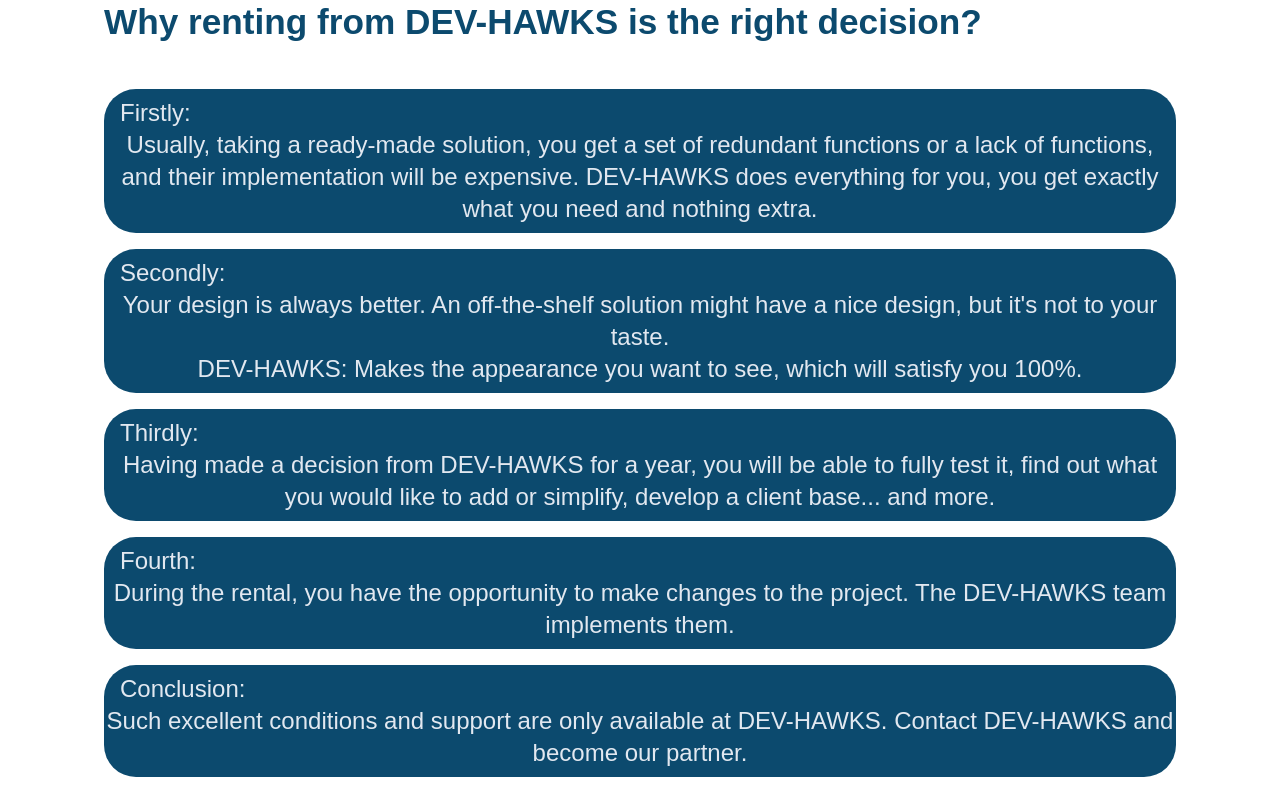
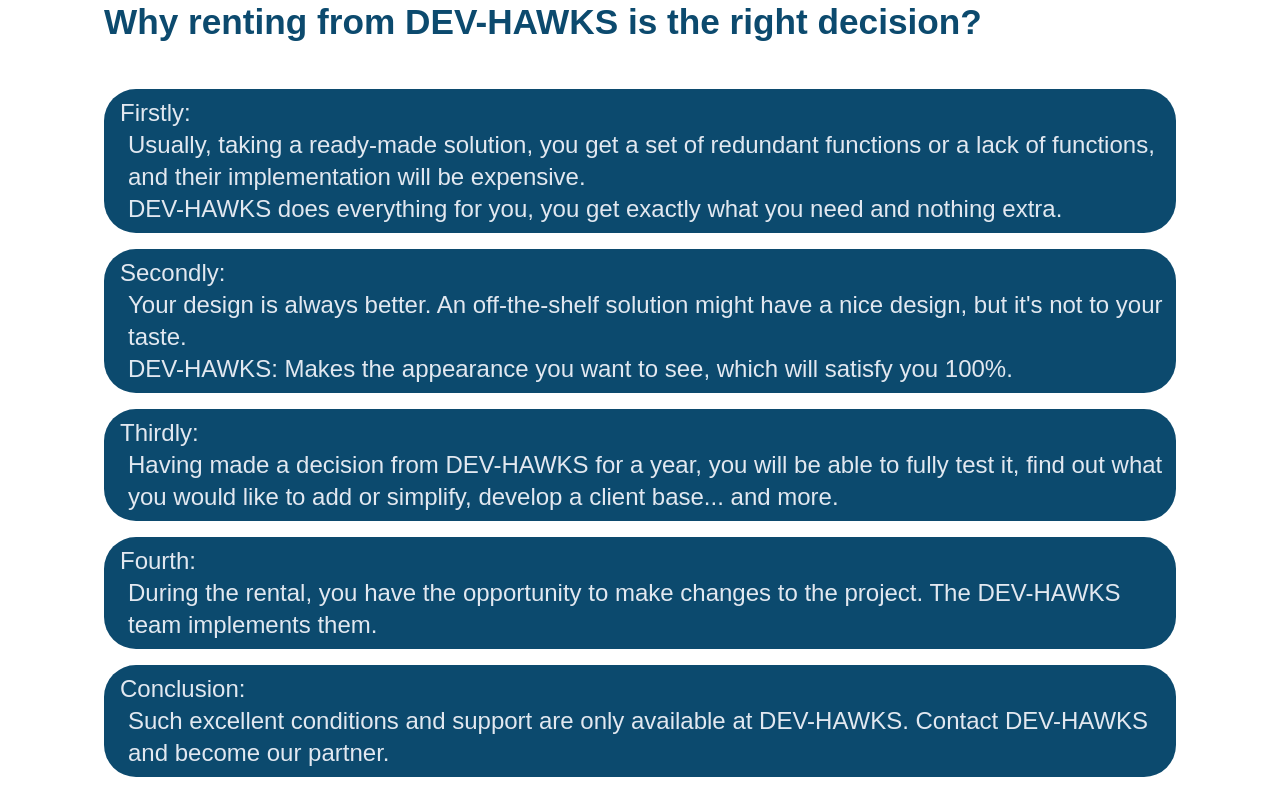
Before and after one commit to Minaht007/DEV-HAWKS-II, a Next.js app: page /en/prices in a window 1280 px wide. Shown: the part 1020-1820 px from the top of the page. Built offline with nearby package versions, Linux system fonts and the light colour scheme.

Commit message:
Prices styles for rent

```diff
--- a/messages/en.json
+++ b/messages/en.json
@@ -232,7 +232,8 @@
 
         "rentTitleQuestion": "Why renting from DEV-HAWKS is the right decision?",
        "rentScripUnderTitleOne": "Firstly:",
-       "rentScriptOne": "Usually, taking a ready-made solution, you get a set of redundant functions or a lack of functions, and their implementation will be expensive. DEV-HAWKS does everything for you, you get exactly what you need and nothing extra.",
+       "rentScriptOne": "Usually, taking a ready-made solution, you get a set of redundant functions or a lack of functions, and their implementation will be expensive.",
+       "rentScriptOneDev": "DEV-HAWKS does everything for you, you get exactly what you need and nothing extra.",
 
        "rentScripUnderTitleTwo": "Secondly:",
        "rentScriptTwoP-1": "Your design is always better. An off-the-shelf solution might have a nice design, but it's not to your taste.",
--- a/messages/ua.json
+++ b/messages/ua.json
@@ -234,7 +234,8 @@
 
        "rentTitleQuestion": "Чому оренда в DEV-HAWKS є правильним рішенням?",
        "rentScripUnderTitleOne": "По перше:",
-       "rentScriptOne": "Зазвичай взявши  готове рішення ви отримуєте набір зайвих функцій або нестачу функцій і внесення їх дорого коштуватиме. DEV-HAWKS все робить під вас, ви отримуєте саме те, що вам потрібно і нічого зайвого. ",
+       "rentScriptOne": "Зазвичай взявши  готове рішення ви отримуєте набір зайвих функцій або нестачу функцій і внесення їх дорого коштуватиме.",
+       "rentScriptOneDev": "DEV-HAWKS все робить під вас, ви отримуєте саме те, що вам потрібно і нічого зайвого.",
 
        "rentScripUnderTitleTwo": "По друге:",
        "rentScriptTwoP-1": "Свій дизайн завжди краще. У готового рішення може бути гарний дизайн, але це не ваш смак.",
--- a/src/components/priceTabDev.jsx
+++ b/src/components/priceTabDev.jsx
@@ -9,7 +9,7 @@
 const spanStyle = "py-5 px-10";
 const tabTitleStyle = "text-center text-2xl font-bold text-textContacts";
 
-const rentTextStyle = "flex flex-col justify-center  py-2 md:text-xl desk:text-2xl bg-numberBG rounded-[32px] text-center text-secondaryTextColor my-4"
+const rentTextStyle = "flex flex-col justify-center  py-2 md:text-xl desk:text-2xl bg-numberBG rounded-[32px] text-center text-secondaryTextColor my-4 text-start"
 
 const PriceForTAbAndDev = () => {
   const t = useTranslations("Prices");
@@ -121,34 +121,35 @@
             <p className="text-start pl-4">
               {t("rentScripUnderTitleOne")}
             </p>
-            <p>{t("rentScriptOne")}</p>
+            <p className="pl-6">{t("rentScriptOne")}</p>
+            <p className="pl-6">{t("rentScriptOneDev")}</p>
           </li>
 
           <li className={rentTextStyle}>
             <p className="text-start pl-4">
               {t("rentScripUnderTitleTwo")}
             </p>
-            <p>{t("rentScriptTwoP-1")}</p>
-            <p>{t("rentScriptTwoP-2")}</p>
+            <p className="pl-6">{t("rentScriptTwoP-1")}</p>
+            <p className="pl-6">{t("rentScriptTwoP-2")}</p>
           </li>
 
           <li className={rentTextStyle}>
             <p className="text-start pl-4">
               {t("rentScripUnderTitleThree")}
             </p>
-            <p>{t("rentScriptThree")}</p>
+            <p className="pl-6">{t("rentScriptThree")}</p>
           </li>
 
           <li className={rentTextStyle}>
             <p className="text-start pl-4">
               {t("rentScripUnderTitleFour")}
             </p>
-            <p>{t("rentScriptFour")}</p>
+            <p className="pl-6">{t("rentScriptFour")}</p>
           </li>
 
           <li className={rentTextStyle}>
             <p className="text-start pl-4">{t("conclusion")}</p>
-            <p >{t("conclusionScript")}</p>
+            <p className="pl-6">{t("conclusionScript")}</p>
           </li>
         </ul>
       </div>
--- a/src/components/pricesTabMobile.jsx
+++ b/src/components/pricesTabMobile.jsx
@@ -87,6 +87,7 @@
               {t("rentScripUnderTitleOne")}
             </p>
             <p className="text-secondaryTextColor text-center">{t("rentScriptOne")}</p>
+			<p className="text-secondaryTextColor text-center">{t("rentScriptOneDev")}</p>
           </li>
 
           <li className={rentTextStyle}>
```
